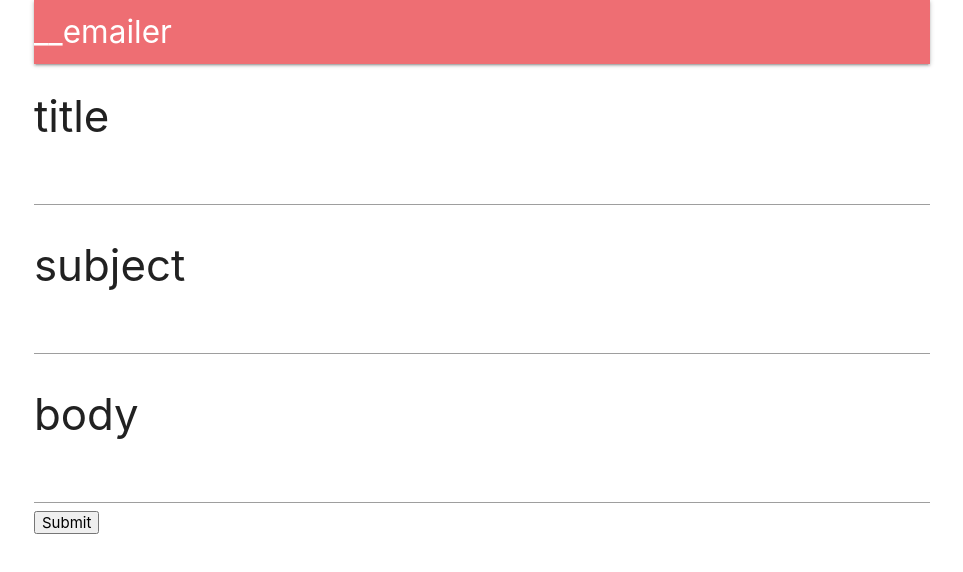
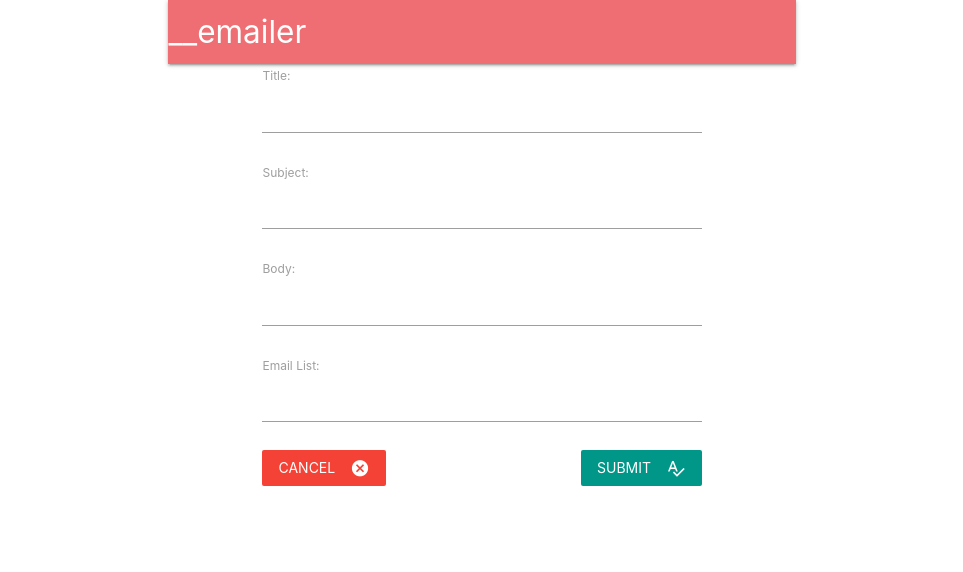
Before and after one commit to GrzesiekKozdroj/full-stack-udemy-course, a React (Create React App) app in the folder client/: page /surveys/new in a window 1280 px wide. Shown: the top 572 px of the page, without its empty margins (158-1121 px from the left). Built offline with nearby package versions, Linux system fonts and the light colour scheme; no server answers.

Commit message:
form fields with redux form created with validation.

```diff
--- a/client/src/components/App.js
+++ b/client/src/components/App.js
@@ -17,7 +17,7 @@ class App extends Component{
         return (
             <div className="container">
                 <BrowserRouter>
-                    <div>
+                    <div className="container" >
                         <Header />
                         <Route path="/" exact component={Landing} />
                         <Route path="/surveys" exact component={Dashboard} />
--- a/client/src/components/Dashboard.js
+++ b/client/src/components/Dashboard.js
@@ -3,7 +3,7 @@ import {Link} from 'react-router-dom'
 
 const Dashboard = ()=>{
         return (
-            <div>
+            <div className='container'>
                 Dashboard
                 <div className="fixed-action-btn">
                 <Link className="btn-floating btn-large teal" to="/surveys/new">
--- /dev/null
+++ b/client/src/components/surveys/SurveyField.js
@@ -0,0 +1,13 @@
+const SurveyField = ({ input, label, meta: {error, touched} })=>{
+    //console.log(meta)
+    return (
+        <div>
+            <label>{label}:</label>
+            <input {...input} />
+            <div className="red-text" style={{marginBottom:'20px'}}>
+                { touched && error }
+            </div>
+        </div>
+    )
+}
+export default SurveyField
--- a/client/src/components/surveys/surveyForm.js
+++ b/client/src/components/surveys/surveyForm.js
@@ -1,106 +1,132 @@
-import { Form, Field } from 'react-final-form'
-import {Component, useState} from 'react'
+
+import { Component, useState } from 'react'
 import { connect } from 'react-redux'
 import * as actions from '../../actions'
+import { reduxForm, Field } from 'redux-form'
+import SurveyField from './SurveyField'
+import { Link } from 'react-router-dom'
+import validateEmails from '../../utils/validateEmails'
 
-const sleep = ms => new Promise(resolve => setTimeout(resolve, ms))
+let emailList = 'emailList'
+const fieldsToRender = [
+    { label:'Title', name:'title' },
+    { label:'Subject',name:'subject' },
+    { label:'Body',name:'body' },
+    { label:'Email List', name:emailList },
+]
 
-const onSubmit = async values => {
-    await sleep(300)
-
-    window.alert(JSON.stringify(values, 0, 2))
-}
-const ReduxForm = (props) => {
-    const [ title, setTitle ] = useState()
-    const [ subject, setSubject ] = useState()
-    const [ body, setBody ] = useState()
-    const handleChange = e => {
-        switch (e.target.name) {
-            case 'title':
-                setTitle(e.target.value)
-                break;
-            case 'subject':
-                setSubject(e.target.value)
-                break;
-            case 'body':
-                setBody(e.target.value)
-                break;
-            default:
-                break;
-        }
-    }
-    const handleSubmit = (e) => {
-        console.log('FORM SUBMITED')
-        e.preventDefault()
-        props.newForm({
-                title, body, subject
-        })
-    }
-        return (
+class SurveyForm extends Component {
+    renderFields (){
+        return(
             <div>
-                <form onSubmit={handleSubmit}>
-                    <h3>title</h3>
-                    <input type="text" id="title" name="title" value={title} onChange={handleChange}/>
-                    <h3>subject</h3>
-                    <input type="text" id="subject" name="subject" value={subject} onChange={handleChange}/>
-                    <h3>body</h3>
-                    <input type="text" id="body" name="body" value={body} onChange={handleChange}/>
-                    <button >Submit</button>
-                </form>
+                {
+                    fieldsToRender.map(
+                        el => (<Field
+                            { ...el }
+                            component={ SurveyField }
+                            type="text"
+                        />)
+                    )
+                }
             </div>
         )
+    }
+    render(){
+        return(
+            <form
+                className="container"
+                onSubmit={this.props.handleSubmit/*comes from reduxForm*/(values=>console.log(values))}
+            >
+                {this.renderFields()}
+                <Link  className="red btn-flat white-text" to="/surveys">
+                    Cancel
+                    <i className="material-icons right">cancel</i>
+                </Link>
+                <button
+                    type="submit"
+                    className="teal btn-flat right white-text"
+                >
+                    Submit
+                    <i className="material-icons right">spellcheck</i>
+                </button>
+            </form>
+        )
+    }
 }
+const validate = values => { //takes values object which is the same as the one that onSubmit returns
+    const errors = {}
+    fieldsToRender.map(({ label, name })=>{
+        if(!values[name])
+            errors[name] = `Please provide ${ name === emailList ? 'Email List' : label }`
+    })
+    errors.emailList = validateEmails(values.emailList || '')
+    return errors //when redux recieves this object and its empty, it'll accept the form as flawless
+}
+export default reduxForm({
+    form: 'surveyForm',
+    validate,//redux form expects such function named this way
+})(SurveyForm)
+//redux slice example, kool new feature
+// import { createSlice } from '@reduxjs/toolkit'
+// const sliceExample = createSlice({
+//     name:'counter',
+//     initialState:{
+//         val:0
+//     },
+//     reducers:{
+//         pluser:v=>v++,
+//         minuser:v=>v--,
+//         randomiser:(v,t)=>v+=t
+//     }
+// })
+// const {pluser, minuser, randomiser} = sliceExample.actions
+// console.log(sliceExample, pluser, sliceExample.actions, sliceExample.reducer)
 
 
-const SurveyForm = props => {
-    return (
-        <Form
-            onSubmit={onSubmit}
-            initialValues={ props.newForm }
-            render={({ handleSubmit, form, submitting, pristine, values }) => (
-                <form onSubmit={handleSubmit}>
-                    <div>
-                        <label>title</label>
-                        <Field
-                            name="title"
-                            component="input"
-                            type="text"
-                            placeholder="title"
-                        >{props.newForm.title}</Field>
-                    </div>
-                    <div>
-                        <label>subject</label>
-                        <Field
-                            name="subject"
-                            component="input"
-                            type="text"
-                            placeholder="subject"
-                        >{props.newForm.subject}</Field>
-                    </div>
-                    <div>
-                        <label>body</label>
-                        <Field name="body" component="textarea" placeholder="Notes" >{props.newForm.body}</Field>
-                    </div>
-                    <div className="buttons">
-                        <button type="submit" disabled={submitting || pristine}>
-                            Submit
-                        </button>
-                        <button
-                            type="button"
-                            onClick={form.reset}
-                            disabled={submitting || pristine}
-                        >
-                            Reset
-                        </button>
-                    </div>
-                    <pre>{JSON.stringify(values, 0, 2)}</pre>
-                </form>
-            )}
-        />
-    )
-}
-const mapStateToProps = state => {
-    console.log('state from form: ',state)
-    return { newForm: state.form }
-}
-export default connect(mapStateToProps, actions)(ReduxForm)
+// my working form version after react-form got changed
+// const ReduxForm = (props) => {
+//     const [ title, setTitle ] = useState()
+//     const [ subject, setSubject ] = useState()
+//     const [ body, setBody ] = useState()
+//     const handleChange = e => {
+//         switch (e.target.name) {
+//             case 'title':
+//                 setTitle(e.target.value)
+//                 break;
+//             case 'subject':
+//                 setSubject(e.target.value)
+//                 break;
+//             case 'body':
+//                 setBody(e.target.value)
+//                 break;
+//             default:
+//                 break;
+//         }
+//     }
+//     const handleSubmit = (e) => {
+//         console.log('FORM SUBMITED')
+//         e.preventDefault()
+//         props.newForm({
+//                 title, body, subject
+//         })
+//     }
+//         return (
+//             <div>
+//                 <form onSubmit={handleSubmit}>
+//                     <h3>title</h3>
+//                     <input type="text" id="title" name="title" value={title} onChange={handleChange}/>
+//                     <h3>subject</h3>
+//                     <input type="text" id="subject" name="subject" value={subject} onChange={handleChange}/>
+//                     <h3>body</h3>
+//                     <input type="text" id="body" name="body" value={body} onChange={handleChange}/>
+//                     <button >Submit</button>
+//                 </form>
+//             </div>
+//         )
+// }
+
+// const mapStateToProps = state => {
+//     console.log('state from form: ',state)
+//     return { newForm: state.form }
+// }
+// export default connect(mapStateToProps, actions)(ReduxForm)
--- a/client/src/reducers/index.js
+++ b/client/src/reducers/index.js
@@ -1,8 +1,9 @@
 import { combineReducers } from 'redux'
 import authReducer from './authReducer'
 import formReducer from './formReducer'
-//import { reducer as reduxForm } from 'redux-form'
+import  { reducer as reduxForm } from 'redux-form'
 export default combineReducers({
     auth: authReducer,
-    form: formReducer,
+    form: reduxForm
+    //form: formReducer,
 })
--- /dev/null
+++ b/client/src/utils/validateEmails.js
@@ -0,0 +1,13 @@
+const RE = /^(([^<>()[\]\\.,;:\s@"]+(\.[^<>()[\]\\.,;:\s@"]+)*)|(".+"))@((\[[0-9]{1,3}\.[0-9]{1,3}\.[0-9]{1,3}\.[0-9]{1,3}])|(([a-zA-Z\-0-9]+\.)+[a-zA-Z]{2,}))$/
+const validator = emails => {
+    let invalidEmails = emails
+        .split(',')
+        .map(email=>email.trim())
+        .filter( email => !RE.test(email) )
+    if(invalidEmails.length){
+        return `Th${invalidEmails.length>1?'ese emails are':'is email is'} invalid`
+    }
+    return
+}
+
+export default validator
--- a/package.json
+++ b/package.json
@@ -17,6 +17,7 @@
   "author": "Larhendiel",
   "license": "ISC",
   "dependencies": {
+    "@reduxjs/toolkit": "^1.6.0",
     "@sendgrid/mail": "^7.4.4",
     "body-parser": "^1.19.0",
     "concurrently": "^6.0.2",
@@ -25,6 +26,7 @@
     "mongoose": "^5.12.5",
     "passport": "^0.4.1",
     "passport-google-oauth20": "^2.0.0",
+    "redux-form": "^8.3.7",
     "sendgrid": "^5.2.3",
     "stripe": "^8.148.0"
   },
```
Also changed, not shown: 1 other file (tests, documents, lock files or other folders).
